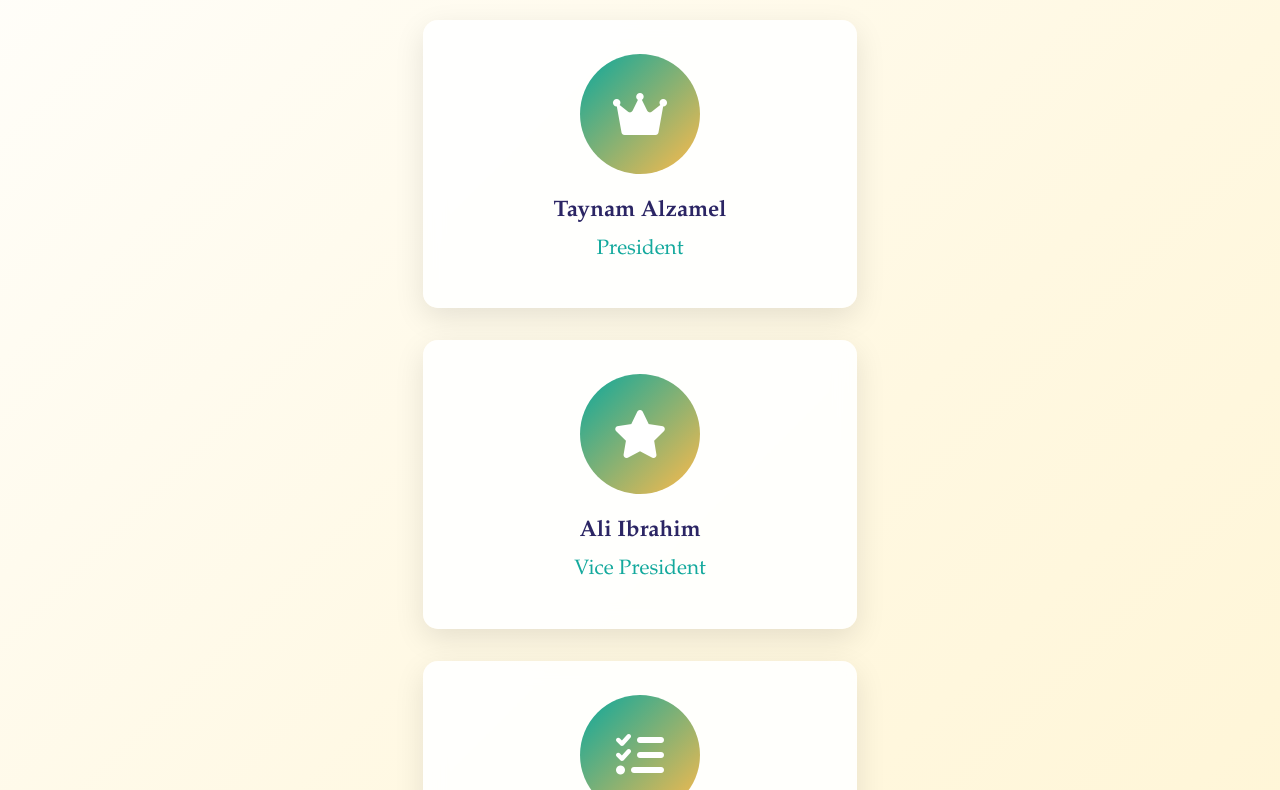
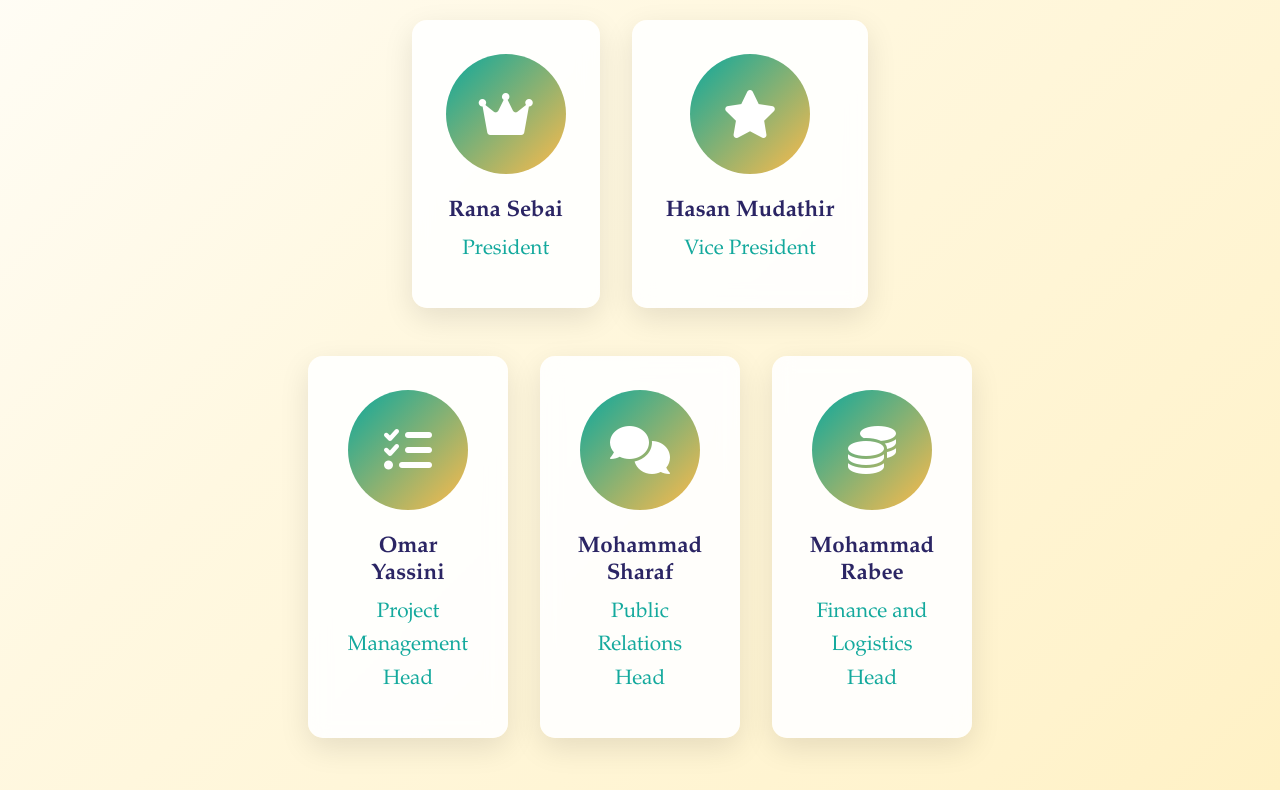
Before and after one commit to taynamghz/ISCwebsite, a plain HTML site: page team.html in a window 1280 px wide. Shown: the part 366-1156 px from the top of the page. Drawn offline with Linux system fonts and the light colour scheme.

Commit message:
Reorganize team layout with pyramid structure and newest year on top

```diff
--- a/styles.css
+++ b/styles.css
@@ -587,6 +587,34 @@ p {
     display: grid;
     grid-template-columns: repeat(auto-fit, minmax(250px, 1fr));
     gap: 2rem;
+}
+
+.team-pyramid {
+    display: flex;
+    flex-direction: column;
+    align-items: center;
+    gap: 2rem;
+}
+
+.pyramid-row {
+    display: flex;
+    justify-content: center;
+    gap: 2rem;
+    flex-wrap: wrap;
+}
+
+.pyramid-row.top-row {
+    margin-bottom: 1rem;
+}
+
+.pyramid-row.bottom-row {
+    justify-content: center;
+    flex-wrap: wrap;
+}
+
+.pyramid-row.bottom-row .team-member {
+    flex: 0 1 200px;
+    max-width: 200px;
 }
 
 .team-member {
--- a/team.html
+++ b/team.html
@@ -57,10 +57,60 @@
                 <p>The passionate leaders behind our community</p>
             </div>
 
+            <!-- 2025 Team -->
+            <div class="team-year">
+                <h3 class="year-title">2025 Leadership Team</h3>
+                <div class="team-pyramid">
+                    <!-- Top Row - President and Vice President -->
+                    <div class="pyramid-row top-row">
+                        <div class="team-member">
+                            <div class="member-image">
+                                <i class="fas fa-crown"></i>
+                            </div>
+                            <h3>Rana Sebai</h3>
+                            <p class="member-role">President</p>
+                        </div>
+                        <div class="team-member">
+                            <div class="member-image">
+                                <i class="fas fa-star"></i>
+                            </div>
+                            <h3>Hasan Mudathir</h3>
+                            <p class="member-role">Vice President</p>
+                        </div>
+                    </div>
+                    <!-- Bottom Row - Other Heads -->
+                    <div class="pyramid-row bottom-row">
+                        <div class="team-member">
+                            <div class="member-image">
+                                <i class="fas fa-tasks"></i>
+                            </div>
+                            <h3>Omar Yassini</h3>
+                            <p class="member-role">Project Management Head</p>
+                        </div>
+                        <div class="team-member">
+                            <div class="member-image">
+                                <i class="fas fa-comments"></i>
+                            </div>
+                            <h3>Mohammad Sharaf</h3>
+                            <p class="member-role">Public Relations Head</p>
+                        </div>
+                        <div class="team-member">
+                            <div class="member-image">
+                                <i class="fas fa-coins"></i>
+                            </div>
+                            <h3>Mohammad Rabee</h3>
+                            <p class="member-role">Finance and Logistics Head</p>
+                        </div>
+                    </div>
+                </div>
+            </div>
+
             <!-- 2024 Team -->
             <div class="team-year">
                 <h3 class="year-title">2024 Leadership Team</h3>
-                <div class="team-grid">
+                <div class="team-pyramid">
+                    <!-- Top Row - President and Vice President -->
+                    <div class="pyramid-row top-row">
                         <div class="team-member">
                             <div class="member-image">
                                 <i class="fas fa-crown"></i>
@@ -75,6 +125,9 @@
                             <h3>Ali Ibrahim</h3>
                             <p class="member-role">Vice President</p>
                         </div>
+                    </div>
+                    <!-- Bottom Row - Other Heads -->
+                    <div class="pyramid-row bottom-row">
                         <div class="team-member">
                             <div class="member-image">
                                 <i class="fas fa-tasks"></i>
@@ -103,47 +156,6 @@
                             <h3>Mohammad Rabee</h3>
                             <p class="member-role">Finance and Logistics Head</p>
                         </div>
-                </div>
-            </div>
-
-            <!-- 2025 Team -->
-            <div class="team-year">
-                <h3 class="year-title">2025 Leadership Team</h3>
-                <div class="team-grid">
-                    <div class="team-member">
-                        <div class="member-image">
-                            <i class="fas fa-crown"></i>
-                        </div>
-                        <h3>Rana Sebai</h3>
-                        <p class="member-role">President</p>
-                    </div>
-                    <div class="team-member">
-                        <div class="member-image">
-                            <i class="fas fa-star"></i>
-                        </div>
-                        <h3>Hasan Mudathir</h3>
-                        <p class="member-role">Vice President</p>
-                    </div>
-                    <div class="team-member">
-                        <div class="member-image">
-                            <i class="fas fa-tasks"></i>
-                        </div>
-                        <h3>Omar Yassini</h3>
-                        <p class="member-role">Project Management Head</p>
-                    </div>
-                    <div class="team-member">
-                        <div class="member-image">
-                            <i class="fas fa-comments"></i>
-                        </div>
-                        <h3>Mohammad Sharaf</h3>
-                        <p class="member-role">Public Relations Head</p>
-                    </div>
-                    <div class="team-member">
-                        <div class="member-image">
-                            <i class="fas fa-coins"></i>
-                        </div>
-                        <h3>Mohammad Rabee</h3>
-                        <p class="member-role">Finance and Logistics Head</p>
                     </div>
                 </div>
             </div>
```
Also changed, not shown: 1 other file. Lines whose indentation alone changed are shown as unchanged.
